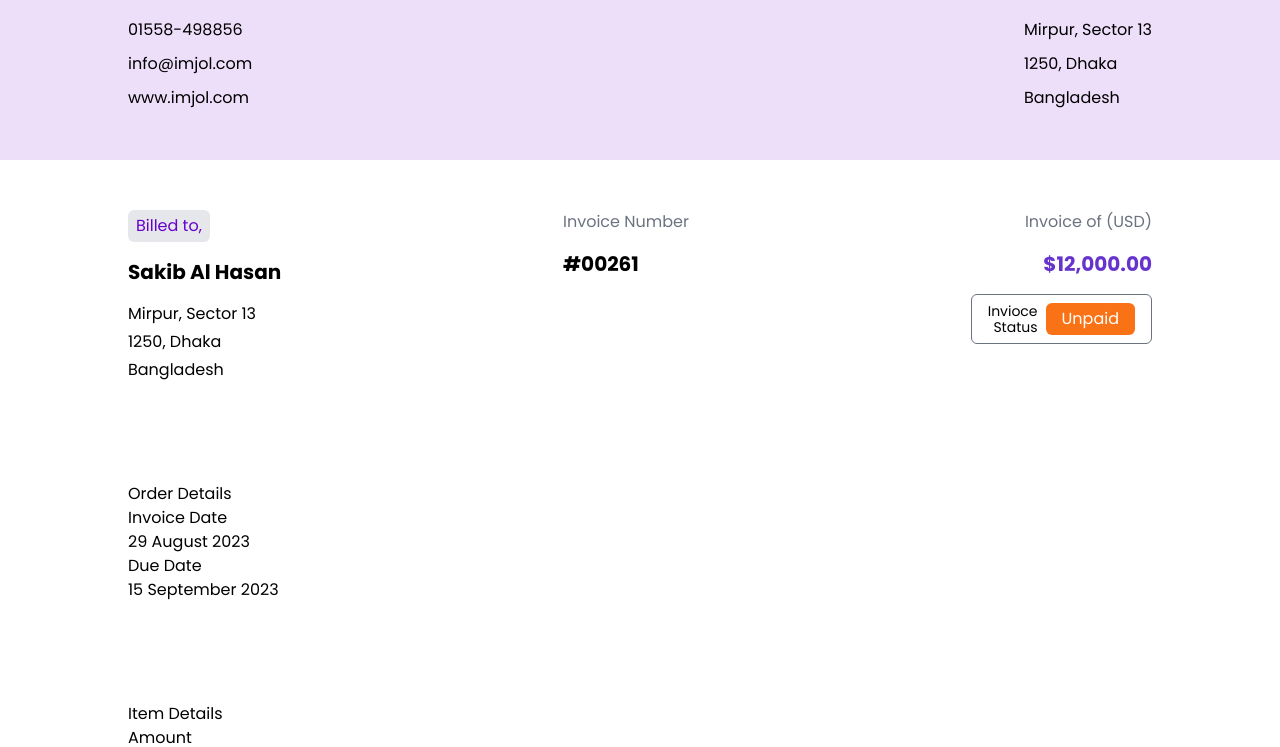
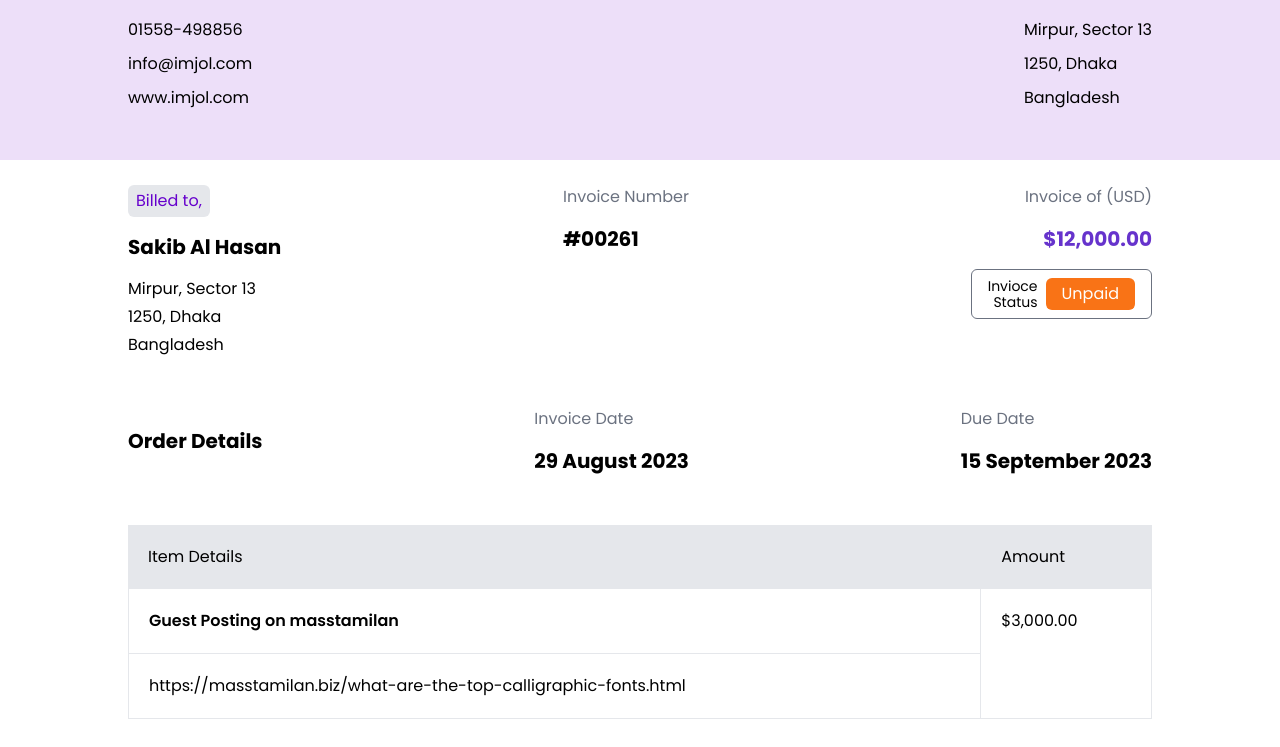
Before and after one commit to MdRasel5/invoice-generator-tailwind, a plain HTML site: page index.html in a window 1280 px wide. Shown: the part 202-949 px from the top of the page. Drawn offline with nearby package versions, Linux system fonts and the light colour scheme.

Commit message:
item_details_area done

```diff
--- a/index.html
+++ b/index.html
@@ -58,7 +58,7 @@
     </header>
 
     <!-- bill-area -->
-    <div class="bill_area py-[50px]">
+    <div class="bill_area py-[25px]">
         <div class="rs_container flex justify-between">
             <div class="billed_to">
                 <p class="bg-gray-200 text-[#6600cc] py-[4px] px-[8px] inline-block rounded-md mb-4">Billed to,</p>
@@ -86,36 +86,36 @@
     </div>
 
     <!-- order-details -->
-    <div class="order_details py-[50px]">
-        <div class="rs_container">
-            <h2>Order Details</h2>
+    <div class="order_details py-[25px]">
+        <div class="rs_container flex justify-between items-center">
+            <h2 class="text-xl font-bold">Order Details</h2>
             <div>
-                <p>Invoice Date</p>
-                <h2>29 August 2023</h2>
+                <p class="text-gray-500 mb-4">Invoice Date</p>
+                <h2 class="text-xl font-bold">29 August 2023</h2>
             </div>
             <div>
-                <p>Due Date</p>
-                <h2>15 September 2023</h2>
+                <p class="text-gray-500 mb-4">Due Date</p>
+                <h2 class="text-xl font-bold">15 September 2023</h2>
             </div>
         </div>
     </div>
 
     <!-- item-details -->
-    <div class="item_details py-[50px]">
+    <div class="item_details py-[25px]">
         <div class="rs_container">
-            <div class="item_details_header">
-                <p>Item Details</p>
-                <p>Amount</p>
+            <div class="item_details_header bg-gray-200 grid grid-cols-6">
+                <p class="col-span-5 p-5">Item Details</p>
+                <p class="p-5">Amount</p>
             </div>
-            <div class="item_details_body">
-                <div>
-                    <h2>Guest Posting on masstamilan</h2>
-                    <p>Lorem ipsum dolor sit amet consectetur adipisicing elit. Praesentium quidem corporis saepe neque
-                        doloribus repellendus eum? Assumenda vitae, sint doloribus aliquid molestias possimus dicta
-                        ullam,
-                        illum aperiam voluptatum placeat accusantium.</p>
+            <div class="item_details_body grid grid-cols-6">
+                <div class="border-l-[1px] border-r-[1px] border-b-[1px] border-gray-200 col-span-5">
+                    <h2 class="border-b-[1px] border-gray-200 p-5 font-[600]">Guest Posting on
+                        masstamilan</h2>
+                    <p class="p-5 font-[400]">
+                        https://masstamilan.biz/what-are-the-top-calligraphic-fonts.html
+                    </p>
                 </div>
-                <div>
+                <div class="border-r-[1px] border-b-[1px] border-gray-200 p-5">
                     <p>$3,000.00</p>
                 </div>
             </div>
@@ -123,7 +123,7 @@
     </div>
 
     <!-- summary -->
-    <div class="summary py-[50px]">
+    <div class="summary py-[25px]">
         <div class="rs_container">
             <button> <i class="fa-solid fa-print"></i> Print/PDF</button>
             <div>
```
